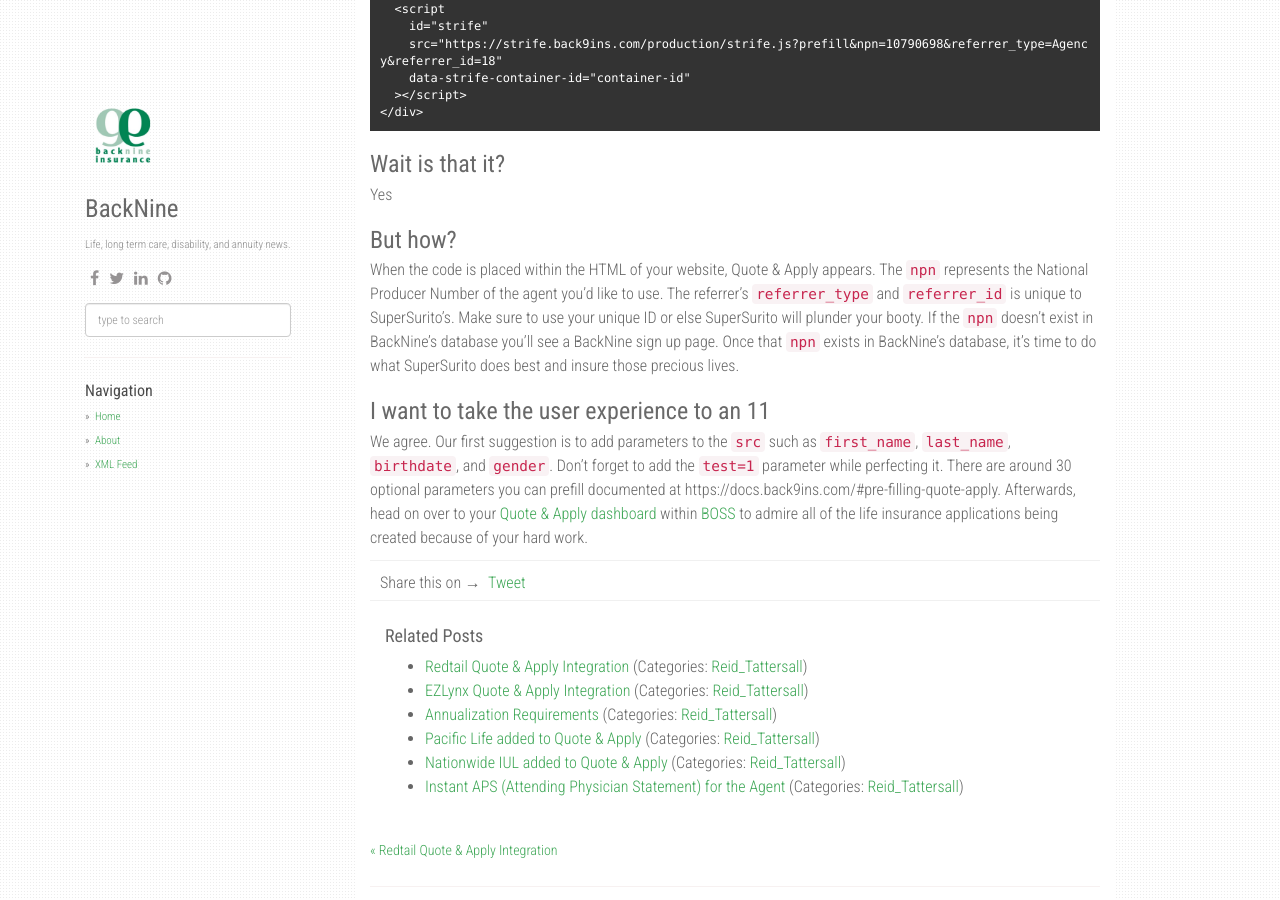
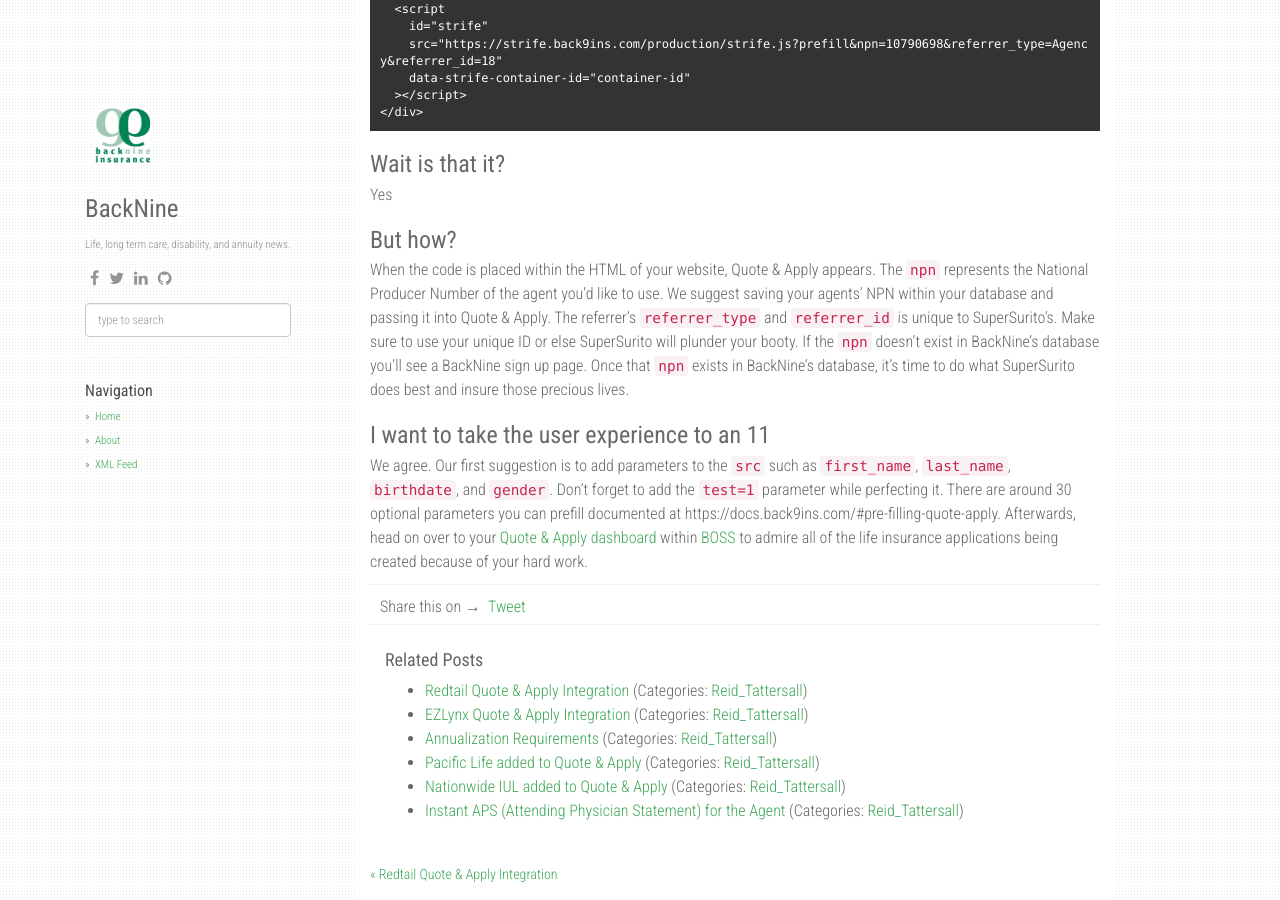
Before and after one commit to agusmakmun/agusmakmun.github.io, a Jekyll site: the page built from _posts/2020-06-08-quote-and-appy-integration-recipe-for-your-web-application.markdown, in a window 1280 px wide and 900 px high, scrolled down 519 px. Built offline with Jekyll 4.4.1, drawn with Linux system fonts in a browser that asks for light colours; nearby versions of some CDN libraries; comment, search, counter and statistics services are not loaded.

Commit message:
Update 2020-06-08-quote-and-appy-integration-recipe-for-your-web-application.markdown

```diff
--- a/_posts/2020-06-08-quote-and-appy-integration-recipe-for-your-web-application.markdown
+++ b/_posts/2020-06-08-quote-and-appy-integration-recipe-for-your-web-application.markdown
@@ -36,7 +36,7 @@
 Yes
 
 ### But how?
-When the code is placed within the HTML of your website, Quote & Apply appears. The `npn` represents the National Producer Number of the agent you'd like to use. The referrer's `referrer_type` and `referrer_id` is unique to SuperSurito's. Make sure to use your unique ID or else SuperSurito will plunder your booty. If the `npn` doesn't exist in BackNine's database you'll see a BackNine sign up page. Once that `npn` exists in BackNine's database, it's time to do what SuperSurito does best and insure those precious lives.
+When the code is placed within the HTML of your website, Quote & Apply appears. The `npn` represents the National Producer Number of the agent you'd like to use. We suggest saving your agents' NPN within your database and passing it into Quote & Apply. The referrer's `referrer_type` and `referrer_id` is unique to SuperSurito's. Make sure to use your unique ID or else SuperSurito will plunder your booty. If the `npn` doesn't exist in BackNine's database you'll see a BackNine sign up page. Once that `npn` exists in BackNine's database, it's time to do what SuperSurito does best and insure those precious lives.
 
 ### I want to take the user experience to an 11
 We agree. Our first suggestion is to add parameters to the `src` such as `first_name`, `last_name`, `birthdate`, and `gender`. Don't forget to add the `test=1` parameter while perfecting it. There are around 30 optional parameters you can prefill documented at https://docs.back9ins.com/#pre-filling-quote-apply. Afterwards, head on over to your [Quote & Apply dashboard](https://app.back9ins.com/#/electronic_applications/dashboard) within [BOSS](https://app.back9ins.com) to admire all of the life insurance applications being created because of your hard work.
```
